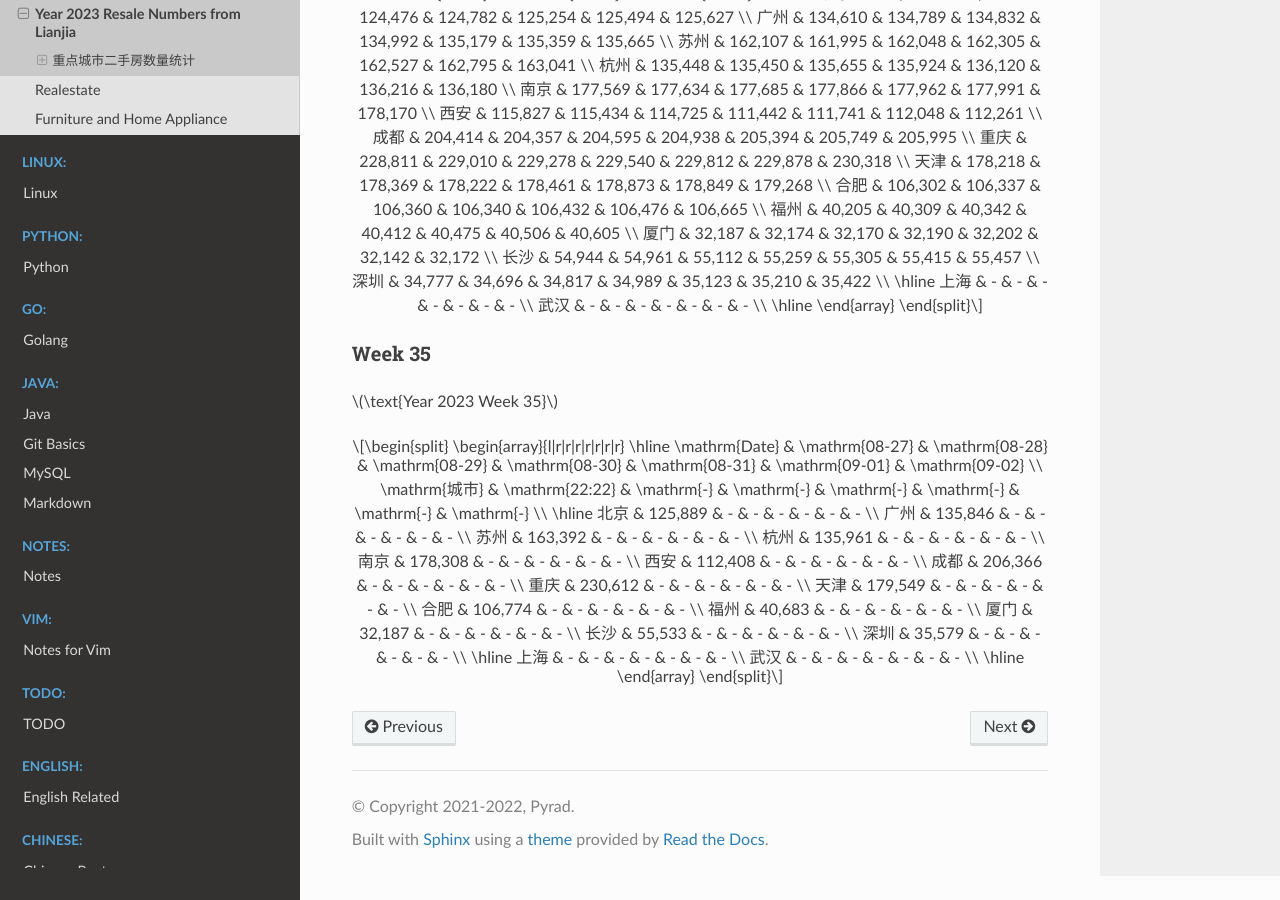
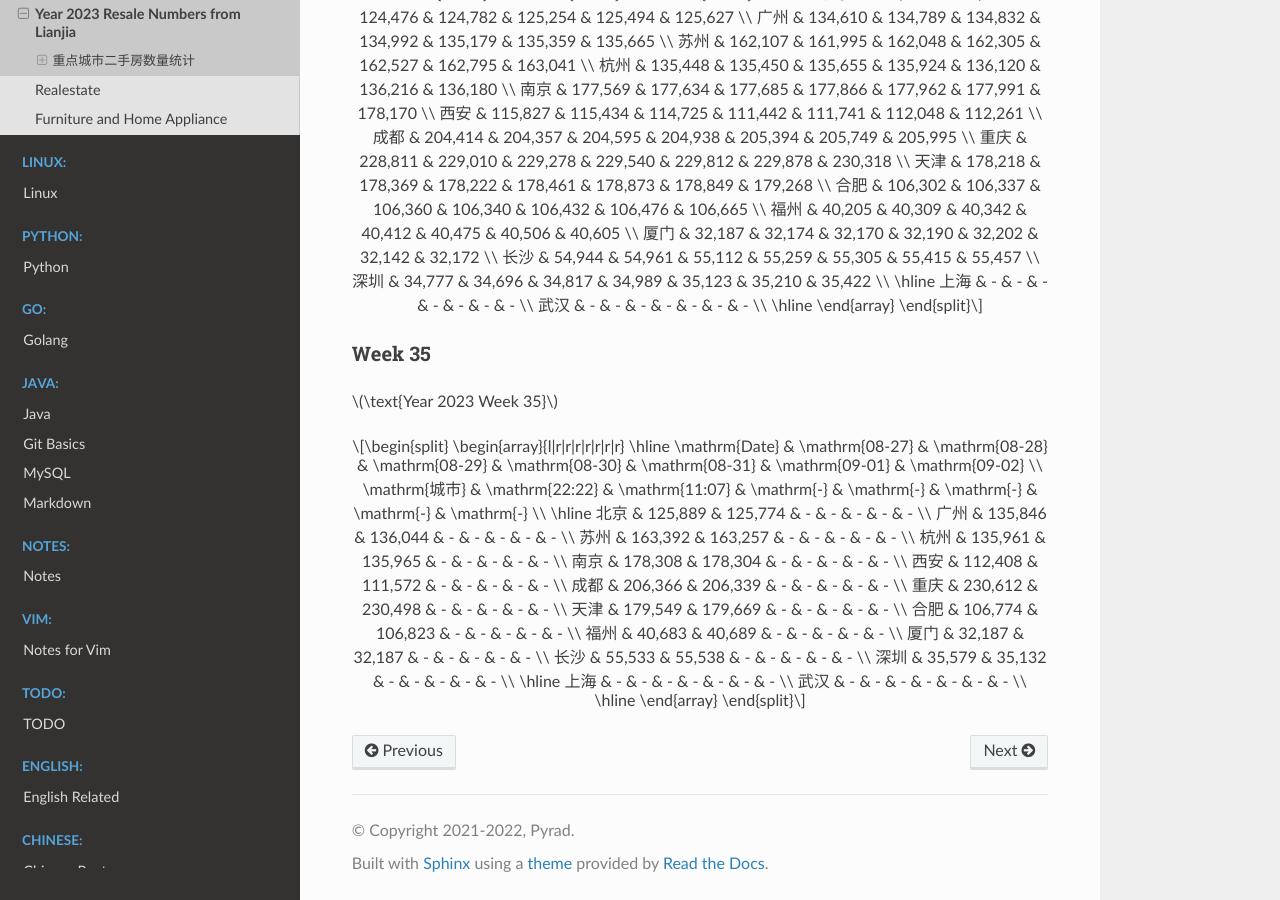
Before and after one commit to Pyrad/pyradnotes, a Sphinx documentation site: the page built from source/RealEstate/resalenumbers2023.md, in a window 1280 px wide and 900 px high, scrolled down 12422 px. Built offline with Sphinx 7.4.7 and the Read the Docs theme 2.0.0, drawn with Linux system fonts in a browser that asks for light colours; pages that are not in the unit, such as notebooks, are missing from menus; a script that is not in the unit is left out.

Commit message:
Realestate Update resale numbers 2023-08-28 11:07

```diff
--- a/source/RealEstate/resalenumbers2023.md
+++ b/source/RealEstate/resalenumbers2023.md
@@ -834,22 +834,22 @@ $$
 \begin{array}{l|r|r|r|r|r|r|r}
 \hline
 \mathrm{Date} & \mathrm{08-27} & \mathrm{08-28} & \mathrm{08-29} & \mathrm{08-30} & \mathrm{08-31} & \mathrm{09-01} & \mathrm{09-02} \\
-\mathrm{城市} & \mathrm{22:22} & \mathrm{-} & \mathrm{-} & \mathrm{-} & \mathrm{-} & \mathrm{-} & \mathrm{-} \\
+\mathrm{城市} & \mathrm{22:22} & \mathrm{11:07} & \mathrm{-} & \mathrm{-} & \mathrm{-} & \mathrm{-} & \mathrm{-} \\
 \hline
-北京 & 125,889 & - & - & - & - & - & - \\
-广州 & 135,846 & - & - & - & - & - & - \\
-苏州 & 163,392 & - & - & - & - & - & - \\
-杭州 & 135,961 & - & - & - & - & - & - \\
-南京 & 178,308 & - & - & - & - & - & - \\
-西安 & 112,408 & - & - & - & - & - & - \\
-成都 & 206,366 & - & - & - & - & - & - \\
-重庆 & 230,612 & - & - & - & - & - & - \\
-天津 & 179,549 & - & - & - & - & - & - \\
-合肥 & 106,774 & - & - & - & - & - & - \\
-福州 & 40,683 & - & - & - & - & - & - \\
-厦门 & 32,187 & - & - & - & - & - & - \\
-长沙 & 55,533 & - & - & - & - & - & - \\
-深圳 & 35,579 & - & - & - & - & - & - \\
+北京 & 125,889 & 125,774 & - & - & - & - & - \\
+广州 & 135,846 & 136,044 & - & - & - & - & - \\
+苏州 & 163,392 & 163,257 & - & - & - & - & - \\
+杭州 & 135,961 & 135,965 & - & - & - & - & - \\
+南京 & 178,308 & 178,304 & - & - & - & - & - \\
+西安 & 112,408 & 111,572 & - & - & - & - & - \\
+成都 & 206,366 & 206,339 & - & - & - & - & - \\
+重庆 & 230,612 & 230,498 & - & - & - & - & - \\
+天津 & 179,549 & 179,669 & - & - & - & - & - \\
+合肥 & 106,774 & 106,823 & - & - & - & - & - \\
+福州 & 40,683 & 40,689 & - & - & - & - & - \\
+厦门 & 32,187 & 32,187 & - & - & - & - & - \\
+长沙 & 55,533 & 55,538 & - & - & - & - & - \\
+深圳 & 35,579 & 35,132 & - & - & - & - & - \\
 \hline
 上海 & - & - & - & - & - & - & - \\
 武汉 & - & - & - & - & - & - & - \\
```
Also changed, not shown: 1 other file.
